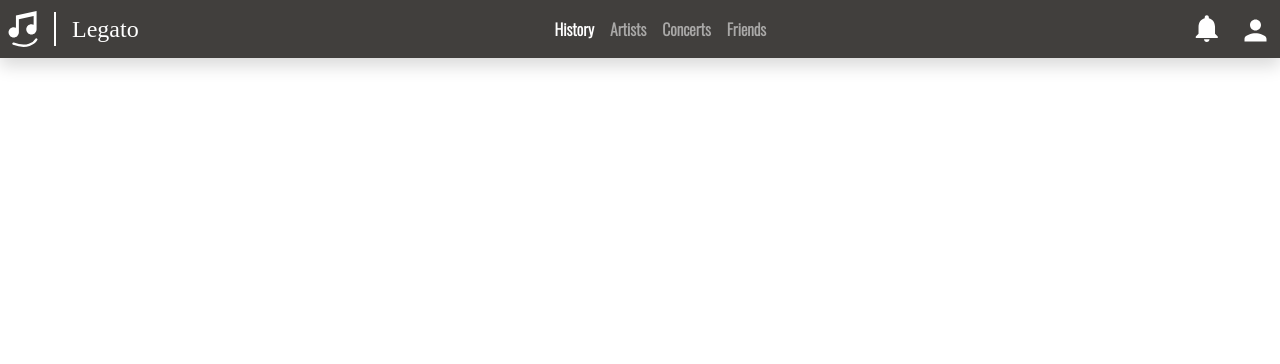
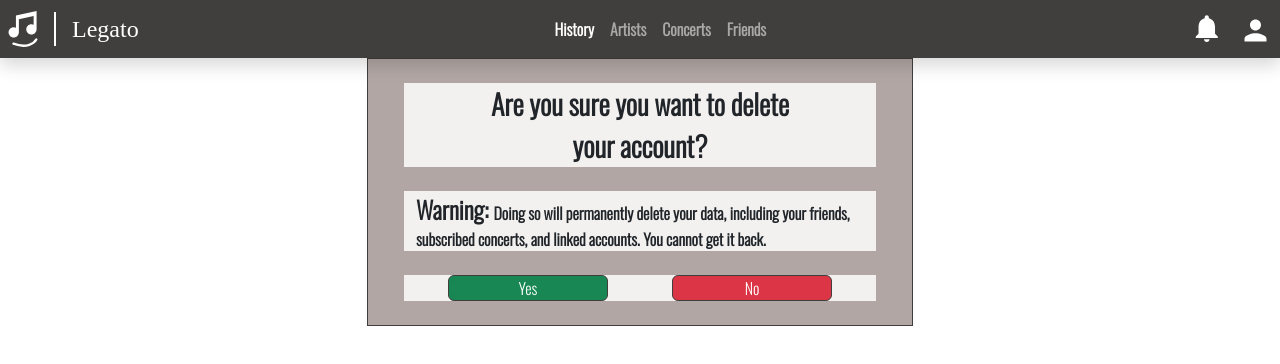
Before and after one commit to SDSC-Cali-Coders/Legato, a React (Create React App) app in the folder frontend/: page / in a window 1280 px wide. Shown: the top 364 px of the page. Built offline with nearby package versions, Linux system fonts and the light colour scheme; a web font is replaced by a local one.

Commit message:
Component created + better in index

```diff
--- a/frontend/src/components/settings/ConfirmView.jsx
+++ b/frontend/src/components/settings/ConfirmView.jsx
@@ -1,8 +1,28 @@
 import React from 'react';
+import Buttons from '../Buttons';
 
 const ConfirmView = () => {
     return (
-        <div>
+        <div className="container Oswald_regular border border-dark bg-primary">
+            <div className="row fs-3 fw-bold text-center m-4 bg-light">
+                <div className="col">
+                    Are you sure you want to delete <br/>
+                    your account?
+                </div>
+            </div>
+            <div className="row m-4 bg-light">
+                <div className="col">
+                    <span className="fs-4 fw-bold">Warning: </span>
+                    Doing so will permanently delete your data, including your friends, <br/>
+                    subscribed concerts, and linked accounts. You cannot get it back.
+                </div>
+            </div>
+            <div className="row m-4 bg-light">
+                <div className="col d-flex justify-content-around">
+                    <Buttons.Green text='Yes'/>
+                    <Buttons.Red text='No'/>
+                </div>
+            </div>
         </div>
     );
 };
--- a/frontend/src/index.js
+++ b/frontend/src/index.js
@@ -12,6 +12,16 @@ root.render(
   <React.StrictMode>
     {/* <App/> */}
     <Navbar/>
-    <ConfirmView/>
+    <div className='container'>
+      <div className='row'>
+        <div className='col-3'>
+        </div>
+        <div className='col-6'>
+          <ConfirmView/>
+        </div>
+        <div className='col-3'>
+        </div>
+      </div>
+    </div>
   </React.StrictMode>
 );
```
